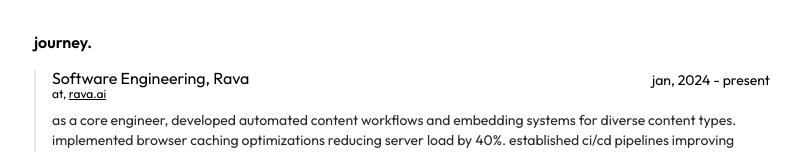
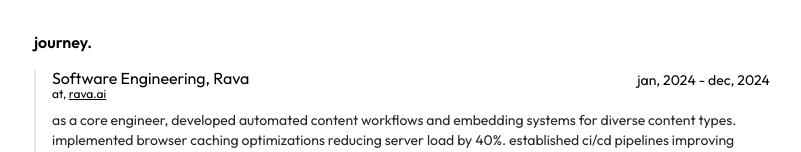
Before and after one commit to yagyaraj234/yagyaraj-portfolio, a Next.js app: page / in a window 1280 px wide. Shown: the part 286-438 px from the top of the page, without its empty margins (238-1039 px from the left). Built offline with nearby package versions, Linux system fonts and the light colour scheme.

Commit message:
Adds Lenis library for smooth scrolling
Integrates Lenis library to enhance scrolling experience
Updates layout to wrap content with ReactLenis component
Fixes date range display issue on the home page

```diff
--- a/package.json
+++ b/package.json
@@ -10,6 +10,7 @@
   },
   "dependencies": {
     "clsx": "^2.1.1",
+    "lenis": "^1.1.19",
     "lucide-react": "^0.453.0",
     "next": "14.2.15",
     "next-themes": "^0.3.0",
--- a/src/app/layout.tsx
+++ b/src/app/layout.tsx
@@ -3,6 +3,7 @@ import "./globals.css";
 import { Outfit } from "next/font/google";
 import { cn } from "@/lib/utils";
 import { ThemeProvider } from "./components/theme-provider";
+import { ReactLenis } from "lenis/react";
 
 // Font settings
 const outfit = Outfit({
@@ -25,6 +26,7 @@ export default function RootLayout({
 }>) {
   return (
     <html lang="en">
+      <ReactLenis root>
         <body
           className={cn(
             outfit.className,
@@ -40,6 +42,7 @@ export default function RootLayout({
             {children}
           </ThemeProvider>
         </body>
+      </ReactLenis>
     </html>
   );
 }
--- a/src/app/page.tsx
+++ b/src/app/page.tsx
@@ -254,7 +254,7 @@ export default function Home() {
                     </a>
                   </div>
                 </div>
-                <div className="text-md">Jan, 2024 - Present</div>
+                <div className="text-md">Jan, 2024 - Dec, 2024</div>
               </div>
 
               <p className="lowercase  mt-2 dark:text-zinc-200 text-zinc-800 text-sm ">
```
Also changed, not shown: 1 other file (tests, documents, lock files or other folders). Lines whose indentation alone changed are shown as unchanged.
